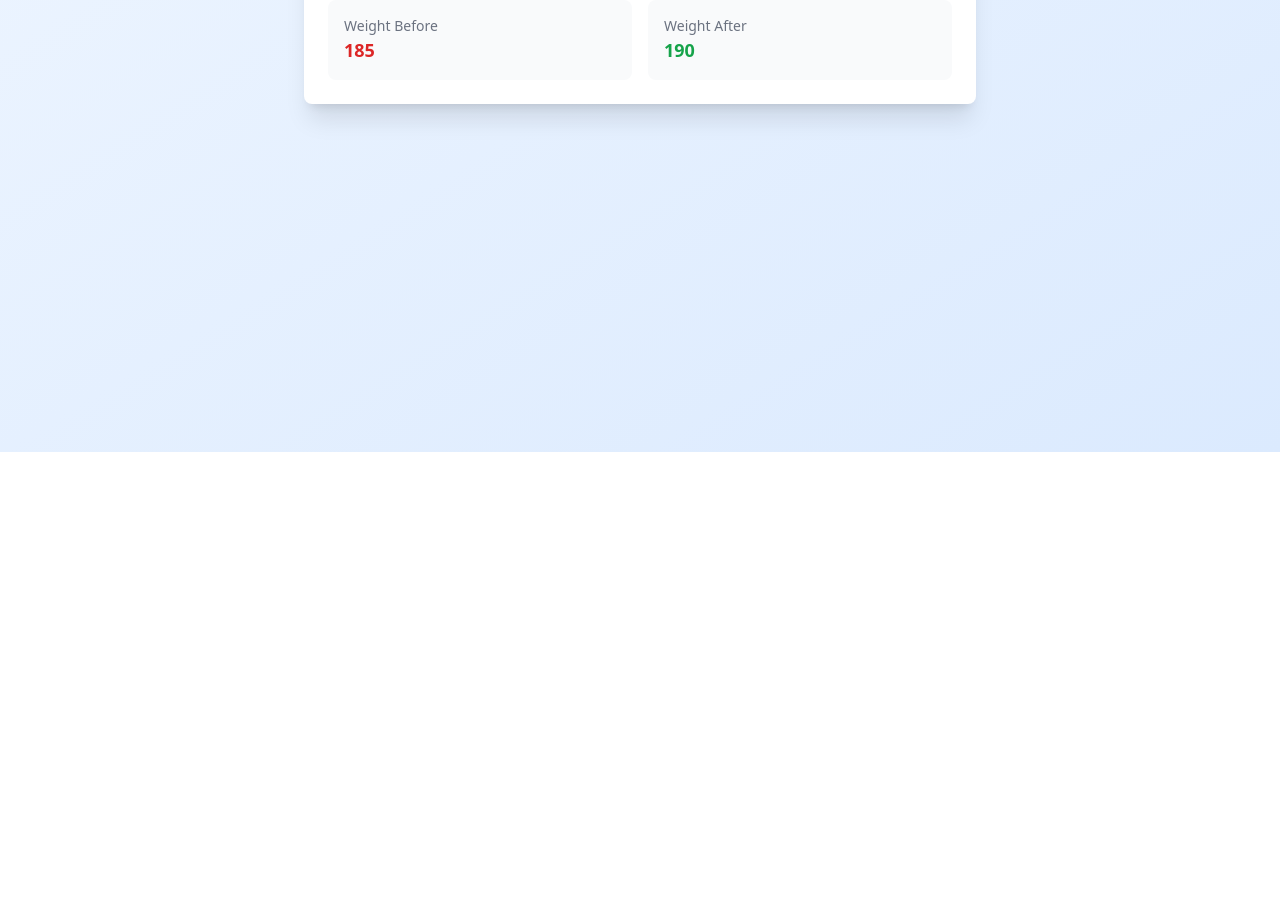
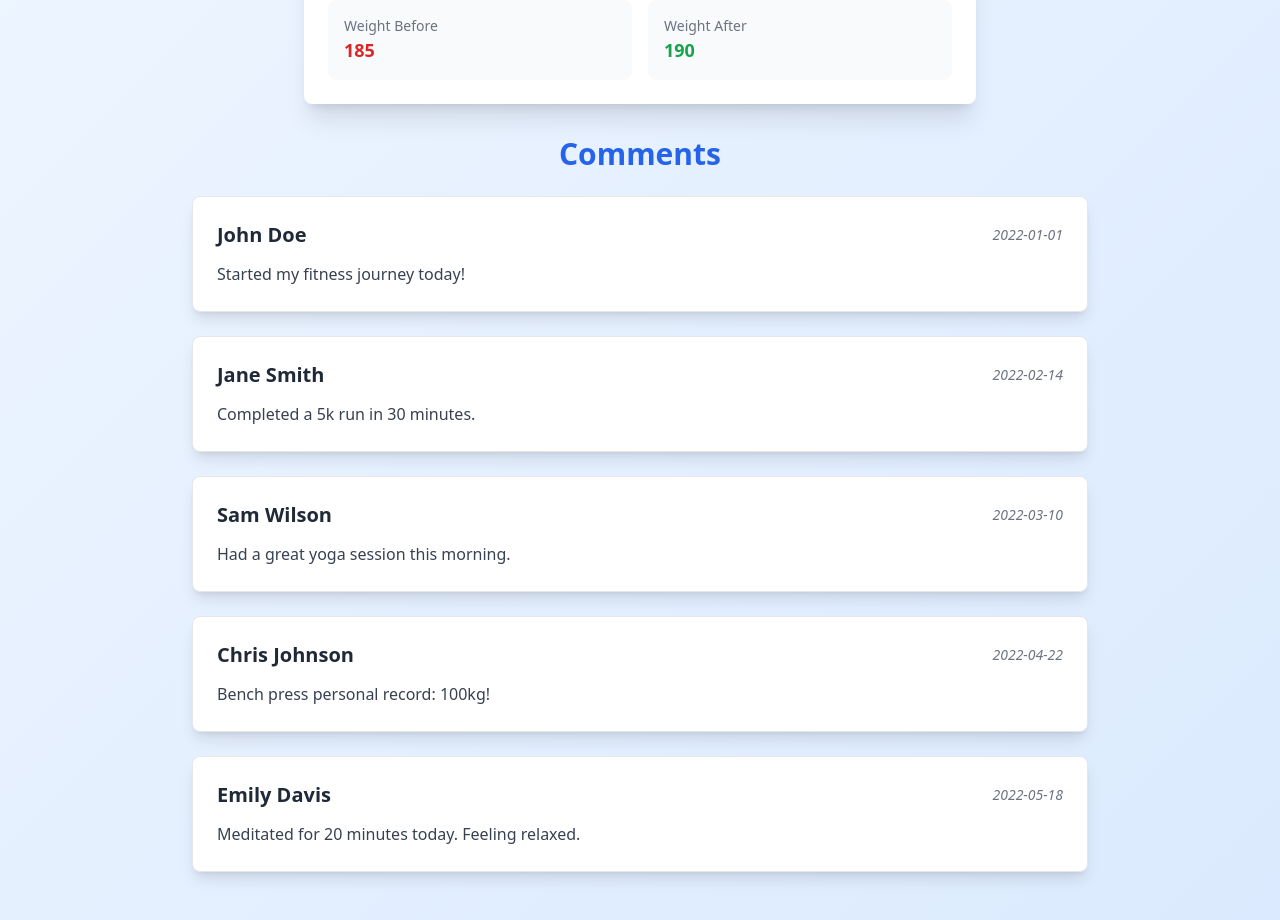
Before and after one commit to sinhadeepak1115/next-fittnes-app, a Next.js app: page /report/1 in a window 1280 px wide. Shown: the part 420-1340 px from the top of the page. Before the commit the page ends 872 px from the top, so only its background shows below. Built offline with nearby package versions, Linux system fonts and the light colour scheme.

Commit message:
checkpoint indivisual workout report

```diff
--- a/app/report/[id]/page.tsx
+++ b/app/report/[id]/page.tsx
@@ -1,3 +1,4 @@
+import Notes from "@/components/notes";
 import { posts } from "@/data/post";
 
 export default function ReportsPage({ params }: { params: { id: string } }) {
@@ -69,6 +70,8 @@ export default function ReportsPage({ params }: { params: { id: string } }) {
           </div>
         </div>
       </div>
+
+      <Notes />
     </div>
   );
 }
--- /dev/null
+++ b/components/notes.tsx
@@ -0,0 +1,29 @@
+import { notes } from "@/data/notes";
+
+const Notes = () => {
+  return (
+    <div className="mt-8 max-w-4xl mx-auto">
+      <h1 className="text-3xl font-extrabold text-center mb-6 text-blue-600">
+        Comments
+      </h1>
+      <ul className="space-y-6">
+        {notes.map((note) => (
+          <li
+            key={note.id}
+            className="bg-white p-6 shadow-lg rounded-lg border border-gray-200 hover:shadow-xl transition-shadow duration-300"
+          >
+            <div className="flex justify-between items-center mb-3">
+              <h2 className="text-xl font-semibold text-gray-800">
+                {note.author}
+              </h2>
+              <p className="text-sm text-gray-500 italic">{note.date}</p>
+            </div>
+            <p className="text-gray-700 leading-relaxed">{note.text}</p>
+          </li>
+        ))}
+      </ul>
+    </div>
+  );
+};
+
+export default Notes;
--- /dev/null
+++ b/data/notes.ts
@@ -0,0 +1,32 @@
+export const notes = [
+  {
+    id: 1,
+    text: "Started my fitness journey today!",
+    date: "2022-01-01",
+    author: "John Doe",
+  },
+  {
+    id: 2,
+    text: "Completed a 5k run in 30 minutes.",
+    date: "2022-02-14",
+    author: "Jane Smith",
+  },
+  {
+    id: 3,
+    text: "Had a great yoga session this morning.",
+    date: "2022-03-10",
+    author: "Sam Wilson",
+  },
+  {
+    id: 4,
+    text: "Bench press personal record: 100kg!",
+    date: "2022-04-22",
+    author: "Chris Johnson",
+  },
+  {
+    id: 5,
+    text: "Meditated for 20 minutes today. Feeling relaxed.",
+    date: "2022-05-18",
+    author: "Emily Davis",
+  },
+];
```
Also changed, not shown: components/form-note.tsx (added).
